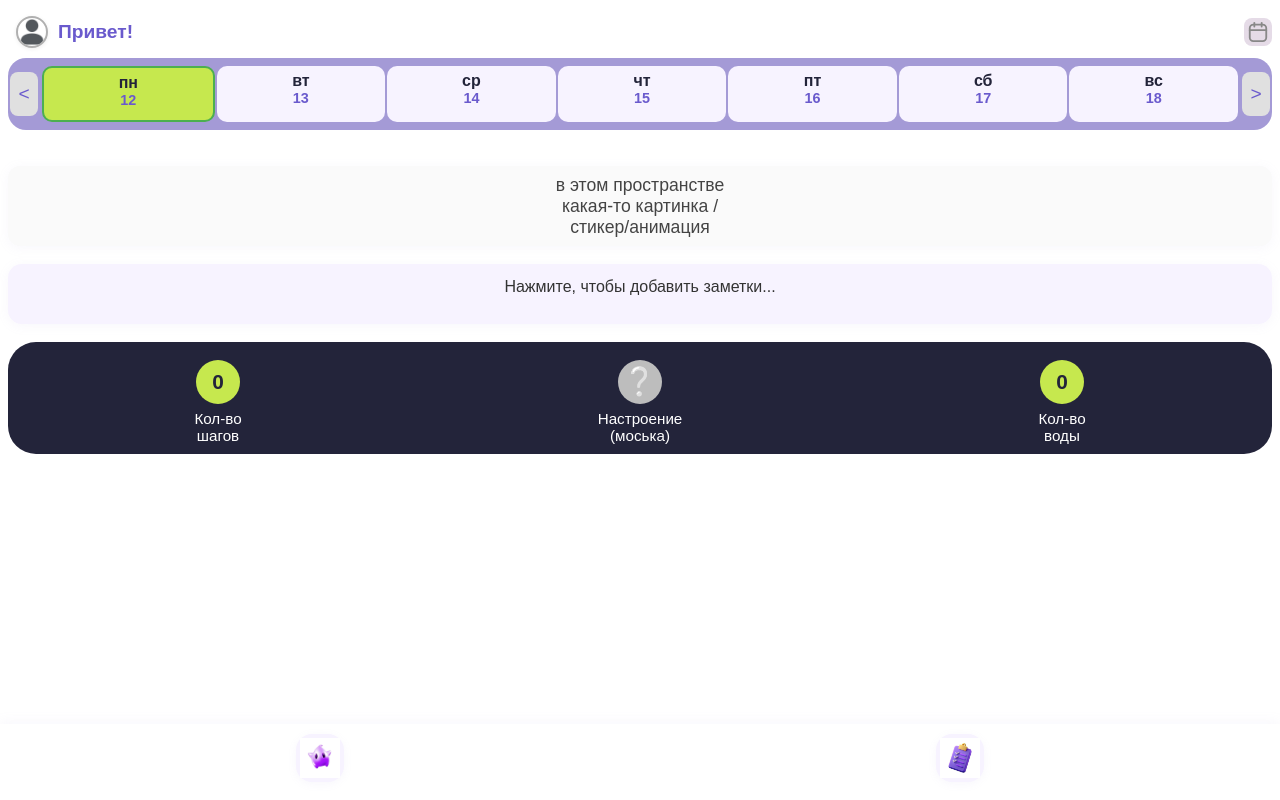
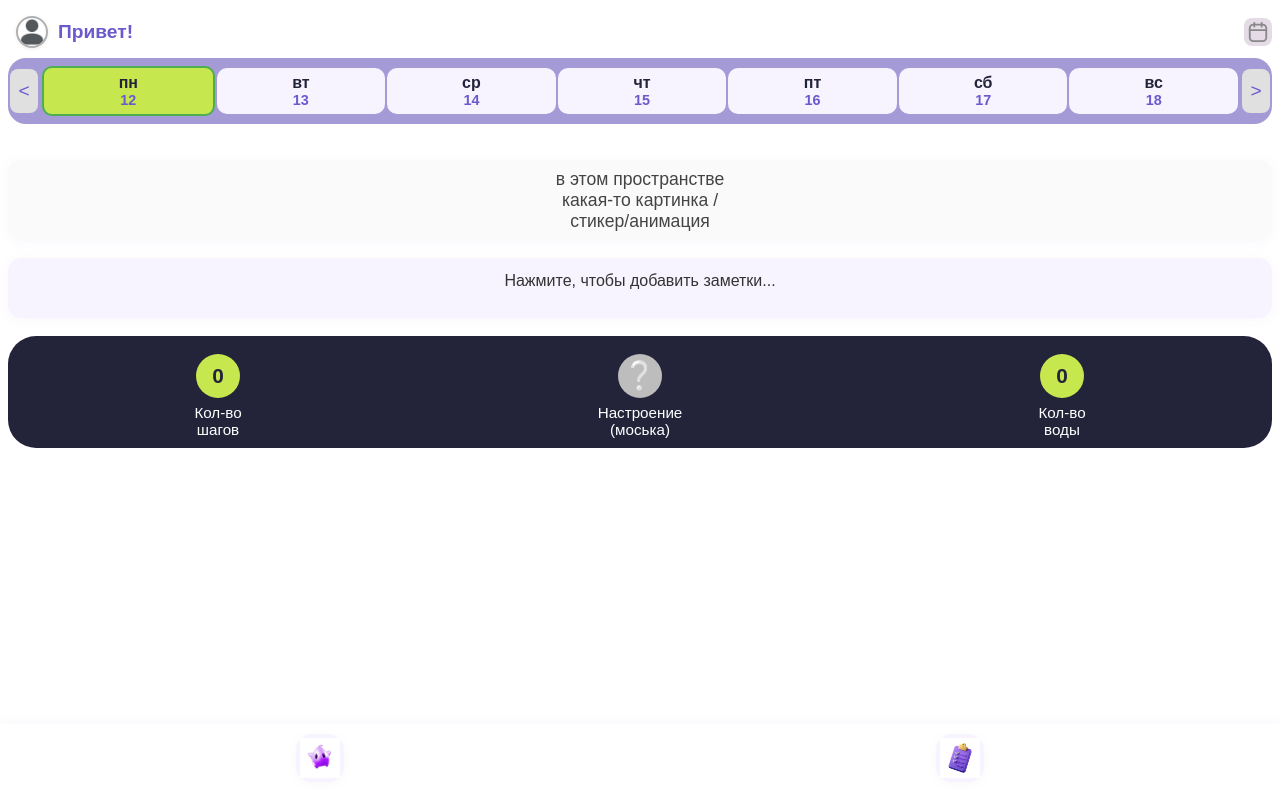
Before and after one commit to TOR2077/ZdorovoPopovich, a React (Create React App) app: page / in a window 1280 px wide. Built offline with nearby package versions, Linux system fonts and the light colour scheme.

Commit message:
upgrade UX: color calendar final 3.0

```diff
--- a/src/components/WeekCalendar.css
+++ b/src/components/WeekCalendar.css
@@ -18,7 +18,7 @@
 .calendar-day-selectable {
   flex: 1 1 0;
   min-width: 0;
-  min-height: 56px;
+  min-height: 44px;
   display: flex;
   flex-direction: column;
   align-items: center;
```
